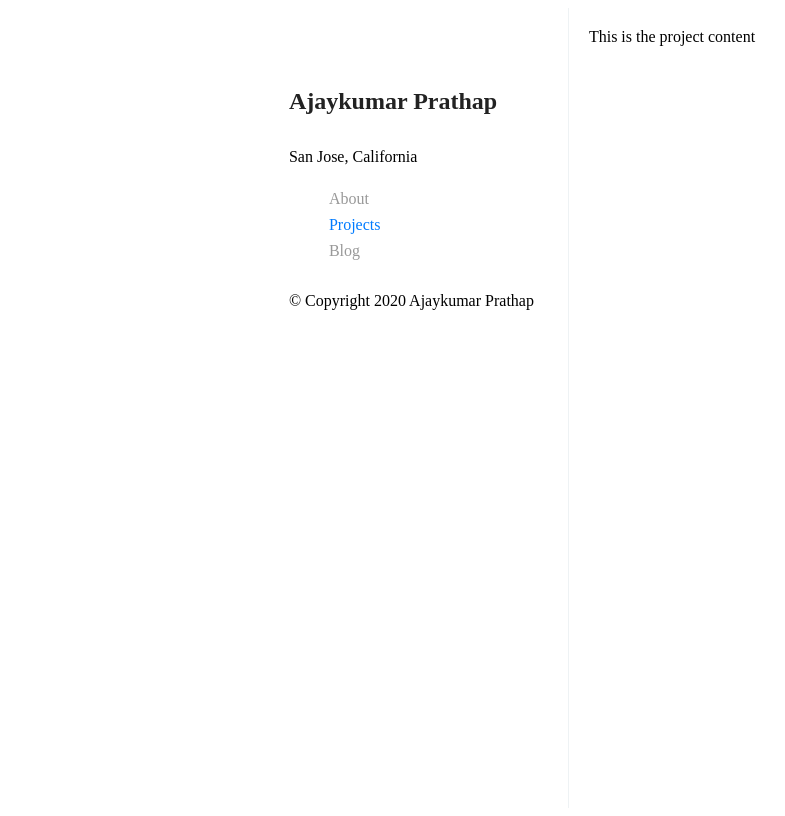
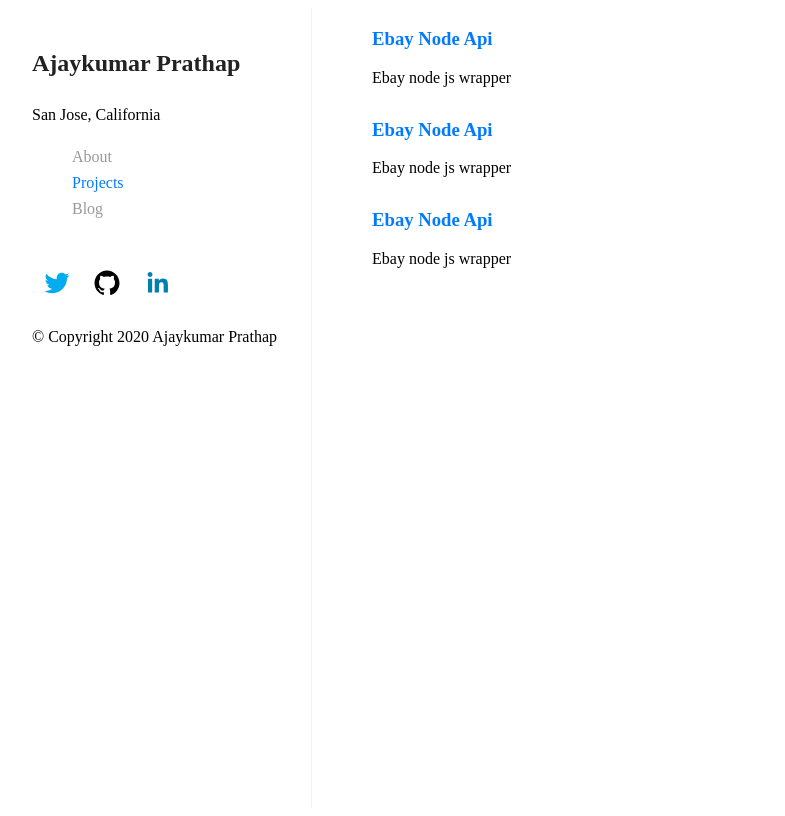
Before and after one commit to pajaydev/ajaykumar, a Gatsby site: page / in a window 1280 px wide. Shown: the whole page, without its empty margins (118-903 px from the left). Built offline with nearby package versions, Linux system fonts and the light colour scheme; Gatsby itself is replaced by a stand-in of ours.

Commit message:
added project cards

```diff
--- /dev/null
+++ b/src/components/card.css
@@ -0,0 +1,16 @@
+.card {
+    width: 100%;
+    margin-bottom: 2rem;
+}
+
+.card > * {
+    display: flex;
+}
+
+.card__title a {
+    color: #007bff;
+}
+
+.card__desc {
+    clear: both;
+}
--- /dev/null
+++ b/src/components/card.js
@@ -0,0 +1,11 @@
+import React from 'react';
+import './card.css';
+
+export default () => {
+    return (
+        <div className="card">
+            <h3 className="card__title"><a href="" target="_blank">Ebay Node Api</a></h3>
+            <div className="card__desc">Ebay node js wrapper</div>
+        </div>
+    )
+}
--- /dev/null
+++ b/src/components/contacts.css
@@ -0,0 +1,12 @@
+.contact-links {
+    display: flex;
+    padding: 0;
+}
+
+.contact-links--twitter {
+    fill: rgb(0, 172, 237);
+}
+
+.contact-links--linkedin {
+    fill: rgb(0, 127, 177)
+}
--- a/src/components/contacts.js
+++ b/src/components/contacts.js
@@ -1,10 +1,17 @@
 import React from "react"
+import socialData from "../data/social.json";
+import Icon from "./icon.js";
+import './contacts.css';
 
 export default () => {
   return (
     <div class="contacts">
-      <nav class="social-links">
-        <ul></ul>
+      <nav>
+        <ul class="contact-links">
+          {socialData.map((data) => {
+            return (<li class="contact-links__item"><Icon {...data} /></li>)
+          })}
+        </ul>
       </nav>
     </div>
   )
--- /dev/null
+++ b/src/components/icon.js
@@ -0,0 +1,12 @@
+import React from 'react';
+
+export default ({link, title, path, name}) => {
+    return(
+        <a href={link} aria-label={title} target="_blank" rel="noopener noreferrer">
+            <svg className={"contact-links--"+name} version="1.1" width="50" height="50" role="img" viewBox="0 0 64 64">
+            <title>{title}</title>
+            <path d={path}/>
+            </svg>
+        </a>
+    )
+}
--- a/src/components/layout.css
+++ b/src/components/layout.css
@@ -10,3 +10,13 @@
 .wrapper > * {
   padding: 20px;
 }
+
+.container {
+  display: flex;
+  width: calc(66.875rem - 350px);;
+}
+
+.cards {
+  width: 100%;
+  margin: 0 2.5rem;
+}
--- a/src/components/layout.js
+++ b/src/components/layout.js
@@ -3,10 +3,10 @@ import SideBar from "./sidebar.js"
 import "./layout.css"
 
 const Layout = ({ children }) => (
-  <div class="wrapper">
+  <section class="wrapper">
     <SideBar />
     <div class="container">{children}</div>
-  </div>
+  </section>
 )
 
 export default Layout
--- /dev/null
+++ b/src/data/social.json
@@ -0,0 +1,20 @@
+[
+    {
+      "name":"twitter",
+      "title": "View my twitter profile",
+      "link": "https://twitter.com/pajay2507",
+      "path": "M48,22.1c-1.2,0.5-2.4,0.9-3.8,1c1.4-0.8,2.4-2.1,2.9-3.6c-1.3,0.8-2.7,1.3-4.2,1.6 C41.7,19.8,40,19,38.2,19c-3.6,0-6.6,2.9-6.6,6.6c0,0.5,0.1,1,0.2,1.5c-5.5-0.3-10.3-2.9-13.5-6.9c-0.6,1-0.9,2.1-0.9,3.3 c0,2.3,1.2,4.3,2.9,5.5c-1.1,0-2.1-0.3-3-0.8c0,0,0,0.1,0,0.1c0,3.2,2.3,5.8,5.3,6.4c-0.6,0.1-1.1,0.2-1.7,0.2c-0.4,0-0.8,0-1.2-0.1 c0.8,2.6,3.3,4.5,6.1,4.6c-2.2,1.8-5.1,2.8-8.2,2.8c-0.5,0-1.1,0-1.6-0.1c2.9,1.9,6.4,2.9,10.1,2.9c12.1,0,18.7-10,18.7-18.7 c0-0.3,0-0.6,0-0.8C46,24.5,47.1,23.4,48,22.1z"
+    },
+    {
+      "name":"github",
+      "title": "View my Github profile",
+      "link": "https://github.com/pajaydev",
+      "path": "M32,16c-8.8,0-16,7.2-16,16c0,7.1,4.6,13.1,10.9,15.2 c0.8,0.1,1.1-0.3,1.1-0.8c0-0.4,0-1.4,0-2.7c-4.5,1-5.4-2.1-5.4-2.1c-0.7-1.8-1.8-2.3-1.8-2.3c-1.5-1,0.1-1,0.1-1 c1.6,0.1,2.5,1.6,2.5,1.6c1.4,2.4,3.7,1.7,4.7,1.3c0.1-1,0.6-1.7,1-2.1c-3.6-0.4-7.3-1.8-7.3-7.9c0-1.7,0.6-3.2,1.6-4.3 c-0.2-0.4-0.7-2,0.2-4.2c0,0,1.3-0.4,4.4,1.6c1.3-0.4,2.6-0.5,4-0.5c1.4,0,2.7,0.2,4,0.5c3.1-2.1,4.4-1.6,4.4-1.6 c0.9,2.2,0.3,3.8,0.2,4.2c1,1.1,1.6,2.5,1.6,4.3c0,6.1-3.7,7.5-7.3,7.9c0.6,0.5,1.1,1.5,1.1,3c0,2.1,0,3.9,0,4.4 c0,0.4,0.3,0.9,1.1,0.8C43.4,45.1,48,39.1,48,32C48,23.2,40.8,16,32,16z"
+    },
+    {
+      "name":"linkedin",
+      "title": "View my linkedin profile",
+      "link": "https://www.linkedin.com/in/ajaykumarprathap/",
+      "path": "M20.4,44h5.4V26.6h-5.4V44z M23.1,18c-1.7,0-3.1,1.4-3.1,3.1c0,1.7,1.4,3.1,3.1,3.1 c1.7,0,3.1-1.4,3.1-3.1C26.2,19.4,24.8,18,23.1,18z M39.5,26.2c-2.6,0-4.4,1.4-5.1,2.8h-0.1v-2.4h-5.2V44h5.4v-8.6 c0-2.3,0.4-4.5,3.2-4.5c2.8,0,2.8,2.6,2.8,4.6V44H46v-9.5C46,29.8,45,26.2,39.5,26.2z"
+    }
+  ]
--- a/src/pages/projects.js
+++ b/src/pages/projects.js
@@ -1,5 +1,12 @@
 import React from "react"
+import Card from "../components/card"
 
 export default () => {
-  return <div>This is the project content</div>
+  return (
+    <div className="cards">
+      <Card />
+      <Card />
+      <Card />
+    </div>
+  )
 }
--- a/src/styles/global.css
+++ b/src/styles/global.css
@@ -14,6 +14,10 @@ body {
   justify-content: center;
 }
 
+h1, h2, h3, h4, h5, h6 {
+  margin-top: 0;
+}
+
 li {
   list-style: none;
 }
```
Also changed, not shown: src/data/projects.json (added, +27 -0 lines), src/pages/about.js (added, +10 -0 lines).
